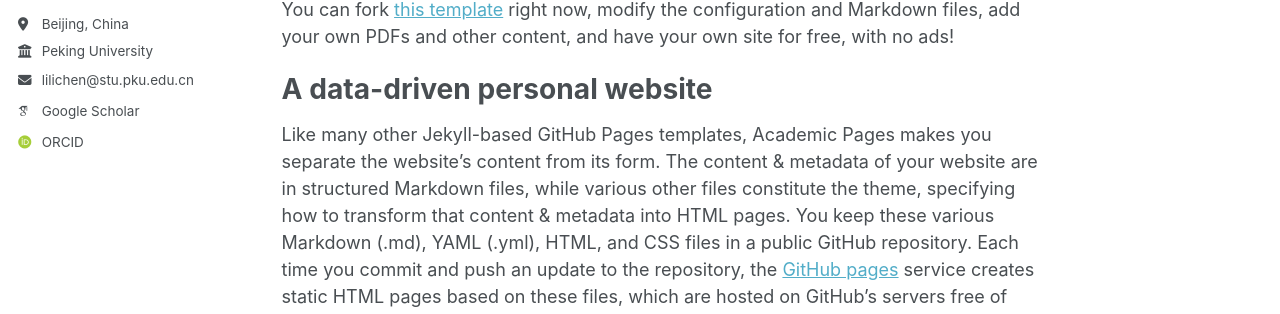
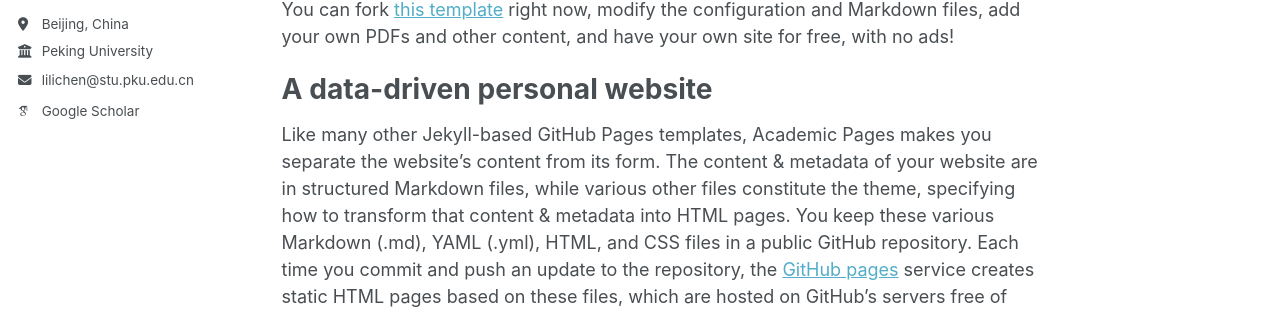
Before and after one commit to LichenLillc/LichenLillc.github.io, a Jekyll site: the page built from _pages/about.md, in a window 1280 px wide. Shown: the part 413-727 px from the top of the page. Built offline with Jekyll 4.4.1, drawn with Linux system fonts in a browser that asks for light colours; some web fonts are replaced; a script that is not in the unit is left out.

Commit message:
Comment out ORCID URL in configuration file
Updated ORCID URL to be commented out.

```diff
--- a/_config.yml
+++ b/_config.yml
@@ -38,7 +38,7 @@ author:
   googlescholar    : "https://scholar.google.com/citations?user=JYmBpzkAAAAJ&hl=en"
   inspire-hep      : # URL
   impactstory      : # URL
-  orcid            : "https://orcid.org/0009-0003-0628-9108"
+  orcid            : # "https://orcid.org/0009-0003-0628-9108"
   semantic         : # URL
   pubmed           : # "https://www.ncbi.nlm.nih.gov/pubmed/?term=john+snow"
   researchgate     : # URL
```
